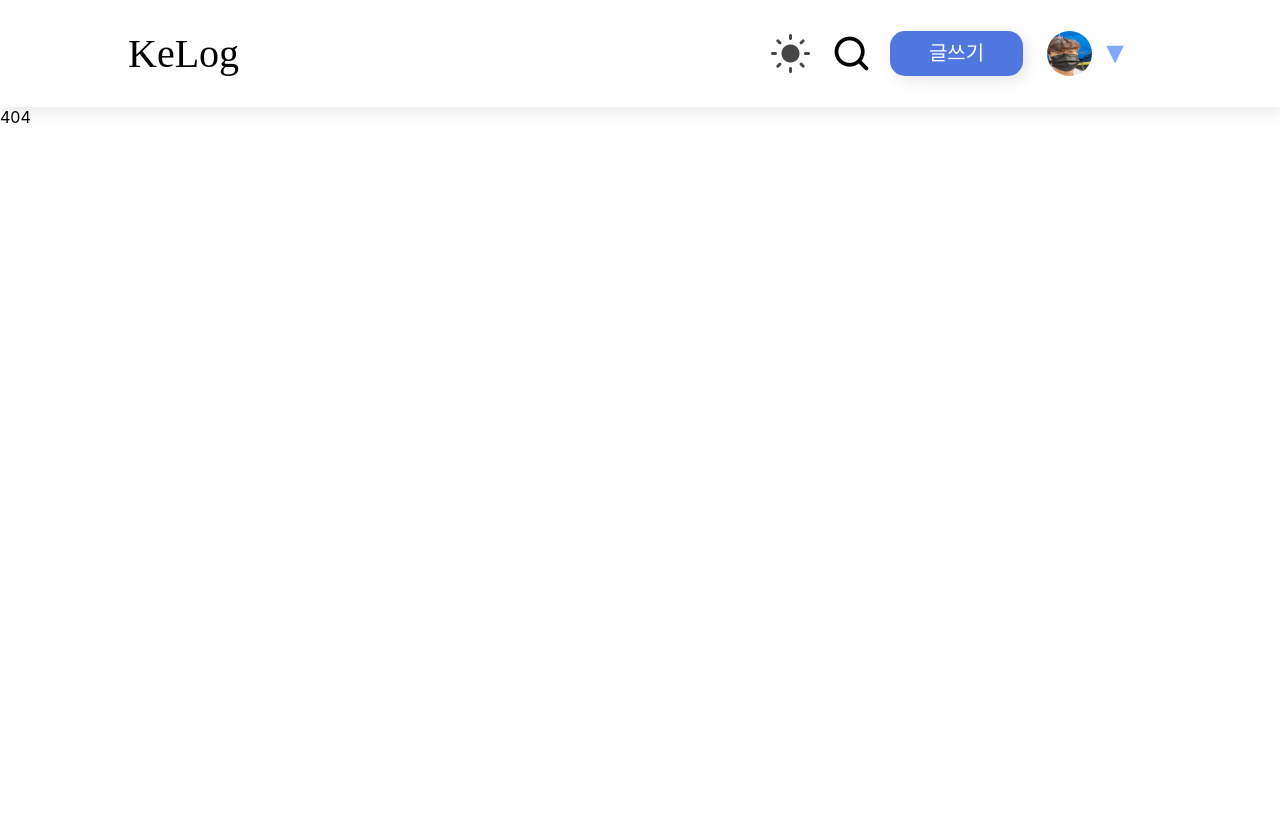
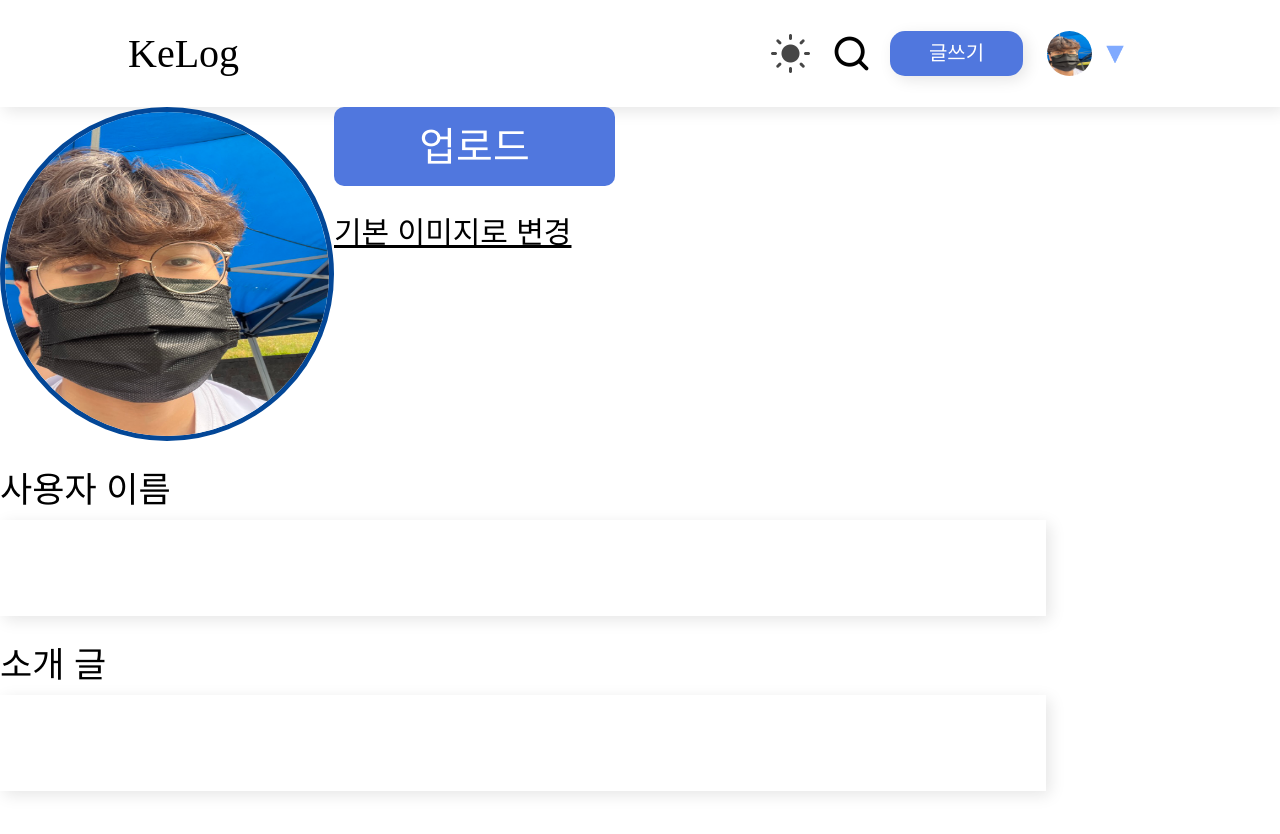
Before and after one commit to DSHSB/Klog_Front, a React (Create React App) app: page /profile/edit in a window 1280 px wide. Before the commit this address had no page. Shown: the top 834 px of the page. Before the commit the page ends 800 px from the top, so only its background shows below. Built offline with nearby package versions, Linux system fonts and the light colour scheme.

Commit message:
create profileEdit

```diff
--- a/src/App.tsx
+++ b/src/App.tsx
@@ -5,6 +5,7 @@ import Login from "./components/common/Login";
 import Register from "./components/common/Register";
 import Header from "./components/common/Header";
 import Main from "./components/common/Main";
+import ProfileEdit from "./components/common/ProfileEdit";
 
 const App = () => {
   return (
@@ -15,6 +16,7 @@ const App = () => {
         <Route path="/register" element={<Register />}></Route>
         <Route path="/" element={<Main />}></Route>
         <Route path="/profile" element={<div>profile</div>}></Route>
+        <Route path="/profile/edit" element={<ProfileEdit />}></Route>
         <Route path="*" element={<div>404</div>}></Route>
       </Routes>
     </BrowserRouter>
--- a/src/components/common/ProfileEdit/ProfileEdit.style.ts
+++ b/src/components/common/ProfileEdit/ProfileEdit.style.ts
@@ -3,3 +3,85 @@ import styled from "styled-components";
 export const ProfielEdit = styled.div`
   width: 100%;
 `;
+
+export const ImgChangeBox = styled.div`
+  width: 100%;
+
+  display: flex;
+
+  img {
+    box-sizing: border-box;
+
+    width: 334px;
+    height: 334px;
+
+    border: 5px solid #034797;
+    border-radius: 200px;
+  }
+
+  div {
+    align-items: center;
+    button {
+      width: 281px;
+      height: 79px;
+
+      background: #5077de;
+      border-radius: 10px;
+
+      font-family: "Arial";
+      font-style: normal;
+      font-weight: 400;
+      font-size: 40px;
+      line-height: 46px;
+
+      color: #ffffff;
+
+      border: none;
+
+      cursor: pointer;
+    }
+
+    p {
+      width: 238px;
+      height: 34px;
+
+      font-family: "Arial";
+      font-style: normal;
+      font-weight: 400;
+      font-size: 30px;
+      line-height: 34px;
+      text-decoration-line: underline;
+
+      color: #000000;
+    }
+  }
+`;
+
+export const TextContainer = styled.div`
+  width: 100%;
+  height: 500px;
+
+  h2 {
+    font-family: "Arial";
+    font-style: normal;
+    font-weight: 400;
+    font-size: 35px;
+    line-height: 40px;
+
+    margin-bottom: 10px;
+
+    color: #000000;
+  }
+`;
+
+export const Input = styled.input`
+  width: 1042px;
+  height: 94px;
+
+  background: #ffffff;
+  box-shadow: 4px 4px 15px rgba(0, 0, 0, 0.1);
+
+  border: none;
+`;
+
+export const Edit = styled.button``;
--- a/src/components/common/ProfileEdit/ProfileEdit.tsx
+++ b/src/components/common/ProfileEdit/ProfileEdit.tsx
@@ -1,8 +1,29 @@
 import React from "react";
 import * as P from "./ProfileEdit.style";
 
+import Kang from "../../../assets/image/Header/Kang.jpeg";
+
 const ProfileEdit = () => {
-  return <P.ProfielEdit></P.ProfielEdit>;
+  return (
+    <P.ProfielEdit>
+      <P.ImgChangeBox>
+        <img src={Kang}></img>
+
+        <div>
+          <button>업로드</button>
+          <p>기본 이미지로 변경</p>
+        </div>
+      </P.ImgChangeBox>
+
+      <P.TextContainer>
+        <h2>사용자 이름</h2>
+        <P.Input></P.Input>
+
+        <h2>소개 글</h2>
+        <P.Input></P.Input>
+      </P.TextContainer>
+    </P.ProfielEdit>
+  );
 };
 
 export default ProfileEdit;
```
